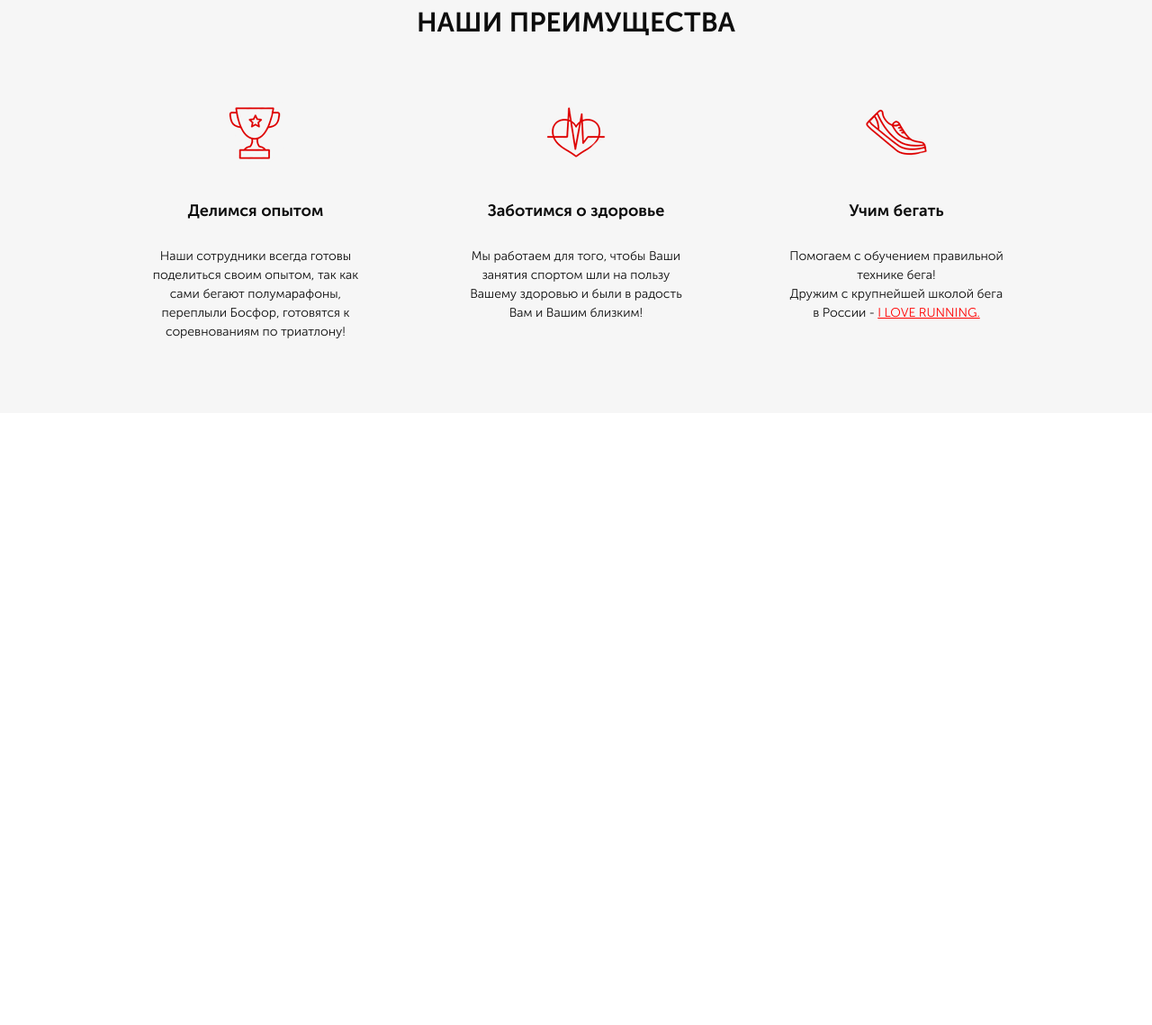
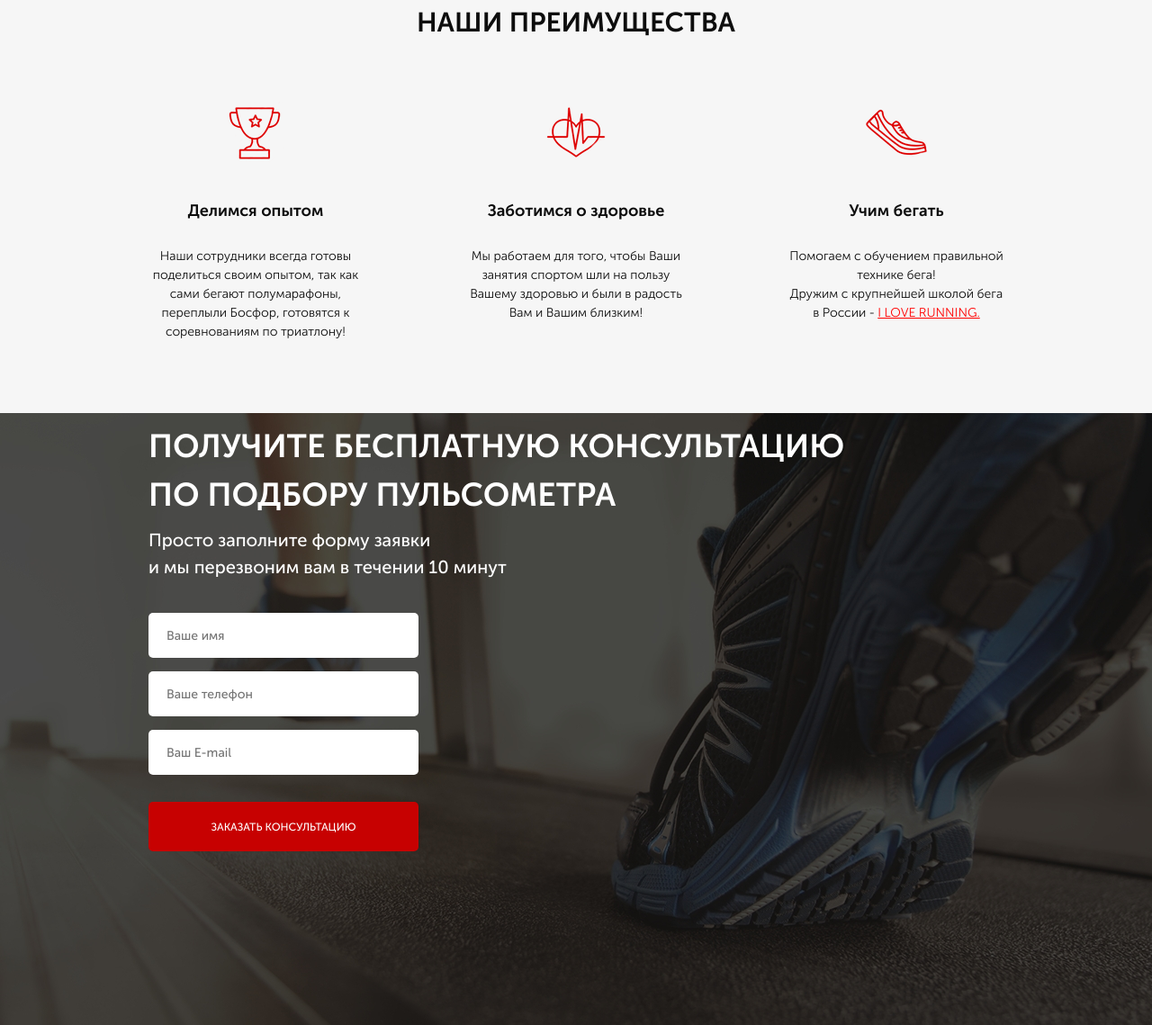
Before and after one commit to yavictor/HeartrateMonitorsShop, a website: page src/index.html in a window 1280 px wide. Shown: the part 759-1898 px from the top of the page at 90% size. Before the commit the page ends 1218 px from the top, so only its background shows below. Drawn offline with Linux system fonts and the light colour scheme.

Commit message:
Add responsive form section

```diff
--- a/src/index.html
+++ b/src/index.html
@@ -22,7 +22,7 @@
                 </div>
                 <div class="header__contacts">
                     <a href="tel:+74999228974" class="header__phone">+7 (499) 922-89-74</a>
-                    <button class="button">заказать звонок</button>
+                    <button class="button button_call">заказать звонок</button>
                 </div>
             </header>
 
@@ -96,5 +96,24 @@
             </div>
         </div>
     </div>
+
+    <div class="consultation">
+      <div class="container">
+        <h2 class="title consultation__title">Получите бесплатную консультацию<br>
+          по подбору пульсометра </h2>
+          <div class="consultation__descr">
+            Просто заполните форму заявки<br>
+            и мы перезвоним вам в течении 10 минут
+          </div>
+          <form action="#" method="POST" class="feed_form">
+            <input class="input" name="name" required placeholder="Ваше имя" type="text">
+            <input class="input" name="phone" required placeholder="Ваше телефон" type="tel">
+            <input class="input" name="email" required placeholder="Ваш E-mail" type="email">
+            <!-- <input type="submit" value="заказать кОНСУЛЬТАЦИЮ"> -->
+            <button class="button button_submit">заказать кОНСУЛЬТАЦИЮ</button>
+          </form>
+
+      </div>
+    </div>
 </body>
 </html>
--- a/src/sass/blocks/_buttons.scss
+++ b/src/sass/blocks/_buttons.scss
@@ -14,4 +14,9 @@
         height: 50px;
         font-size: 16px;
     }
+    &_submit {
+      width: 100%;
+      height: 55px;
+      border-radius: 5px;
+    }
 }
--- /dev/null
+++ b/src/sass/blocks/_consultation.scss
@@ -0,0 +1,10 @@
+.consultation {
+  min-height: 680px;
+  padding: 10px 0 92px 0;
+  background: url('/img/consultation.jpg') center (center/cover) no-repeat;
+  &__descr {
+    color: #ffffff;
+    font-size: 20px;
+    font-weight: 400;
+  }
+}
--- /dev/null
+++ b/src/sass/blocks/_forms.scss
@@ -0,0 +1,20 @@
+.feed_form {
+  margin-top: 36px;
+  display: flex;
+  flex-direction: column;
+  width: 300px;
+  .input {
+    height: 50px;
+    border-radius: 5px;
+    background-color: #ffffff;
+    margin-bottom: 15px;
+    border: none;
+    padding: 0 20px;
+    color: #4b4b4b;
+    font-size: 14px;
+    font-weight: 400;
+    &:nth-child(3) {
+      margin-bottom: 30px;
+    }
+  }
+}
--- a/src/sass/blocks/_media.scss
+++ b/src/sass/blocks/_media.scss
@@ -4,7 +4,7 @@
     font-size: 12px;
     }
   }
-  .button {
+  .button_call {
     width: 100px;
     height: 20px;
     font-size: 8px;
--- a/src/sass/blocks/_titles.scss
+++ b/src/sass/blocks/_titles.scss
@@ -1,6 +1,13 @@
 .title {
-    color: #0d0d0d;
-    font-size: 30px;
-    font-weight: 700;
-    text-align: center;
+  color: #0d0d0d;
+  font-size: 30px;
+  font-weight: 700;
+  text-align: center;
+  text-transform: uppercase;
 }
+
+.consultation__title {
+  color: #ffffff;
+  font-size: 36px;
+  text-align: left;
+}
--- a/src/sass/style.scss
+++ b/src/sass/style.scss
@@ -12,3 +12,5 @@
 @import 'blocks/advantages';
 @import 'blocks/titles';
 @import 'blocks/media';
+@import 'blocks/consultation';
+@import 'blocks/forms';
```
Also changed, not shown: src/css/style.min.css.
